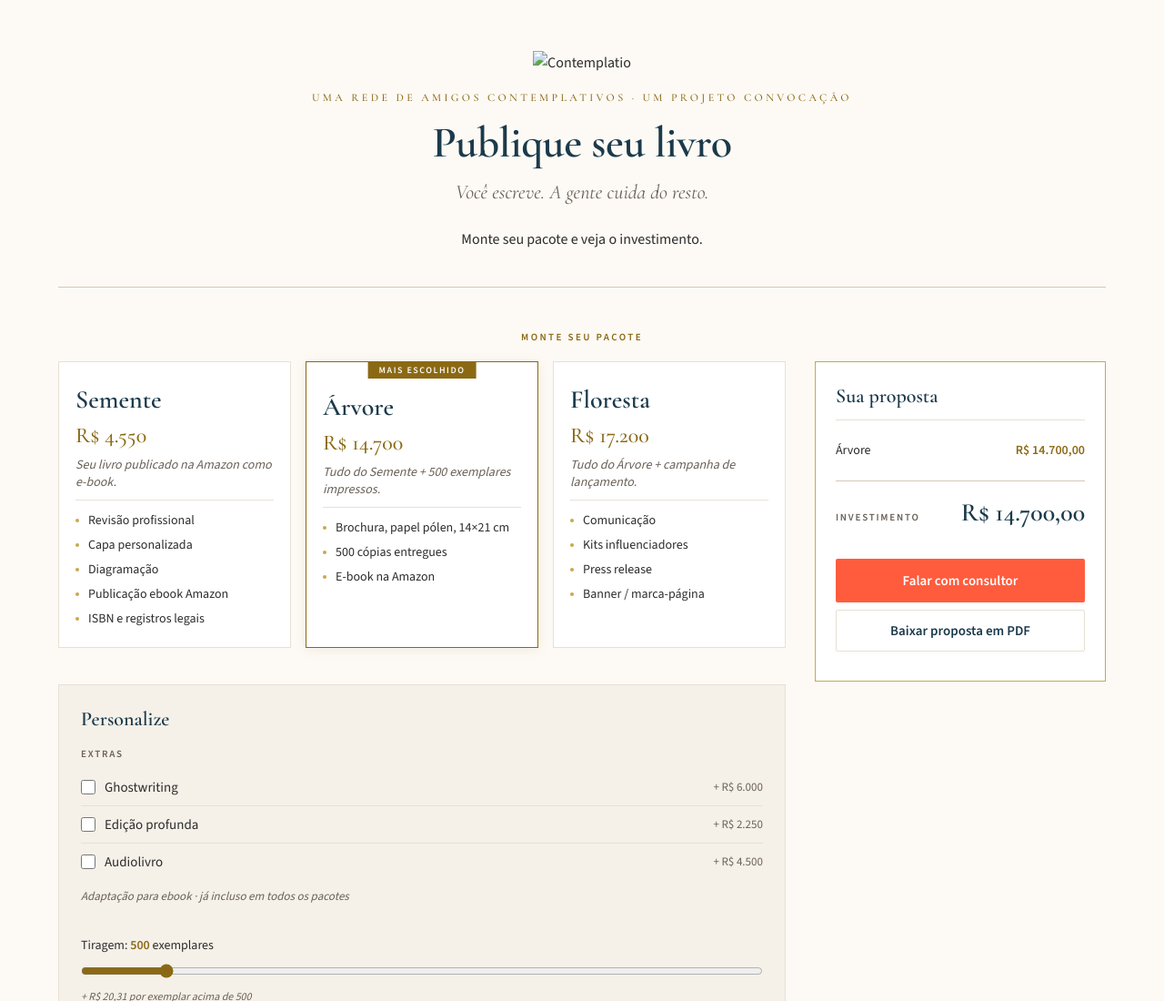
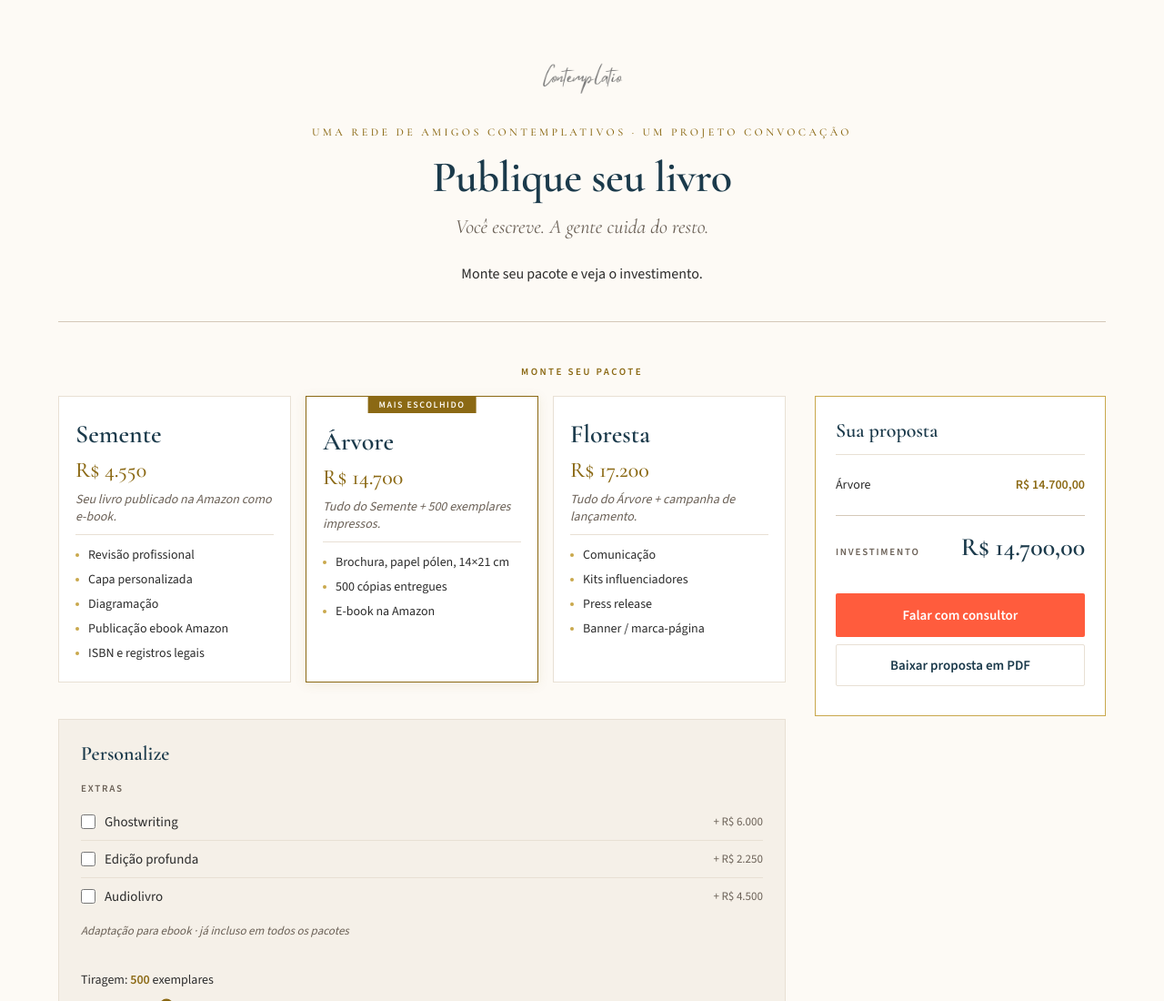
Before and after one commit to ethmos-gui/contemplatio-simulador, a plain HTML site: page index.html in a window 1280 px wide. Shown: the top 1100 px of the page at 91% size. Drawn offline with nearby package versions, Linux system fonts and the light colour scheme.

Commit message:
fix: corrigir caminho da logo (sem ../ e sem espaços)

```diff
--- a/index.html
+++ b/index.html
@@ -373,7 +373,7 @@
 
   <!-- ── 1. HERO ── -->
   <header class="hero">
-    <img src="../contemplatio logo cinza.png" alt="Contemplatio" class="hero__logo">
+    <img src="contemplatio-logo.png" alt="Contemplatio" class="hero__logo">
     <p class="hero__eyebrow">uma rede de amigos contemplativos · um projeto Convocação</p>
     <h1 class="hero__title">Publique seu livro</h1>
     <p class="hero__tagline">Você escreve. A gente cuida do resto.</p>
```
